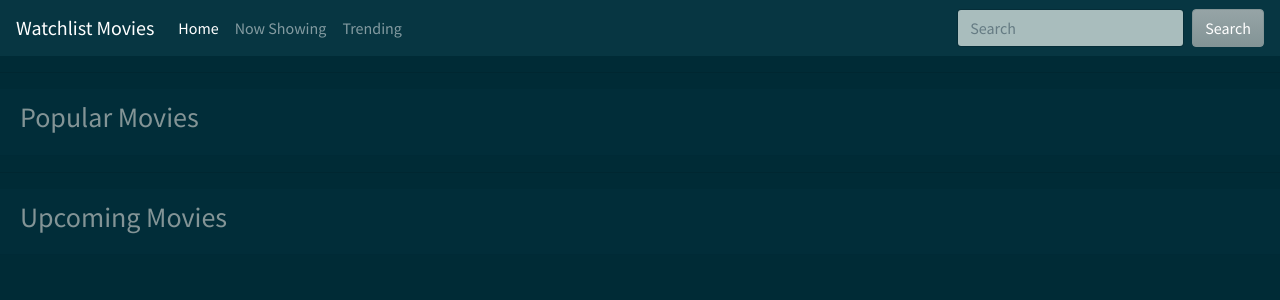
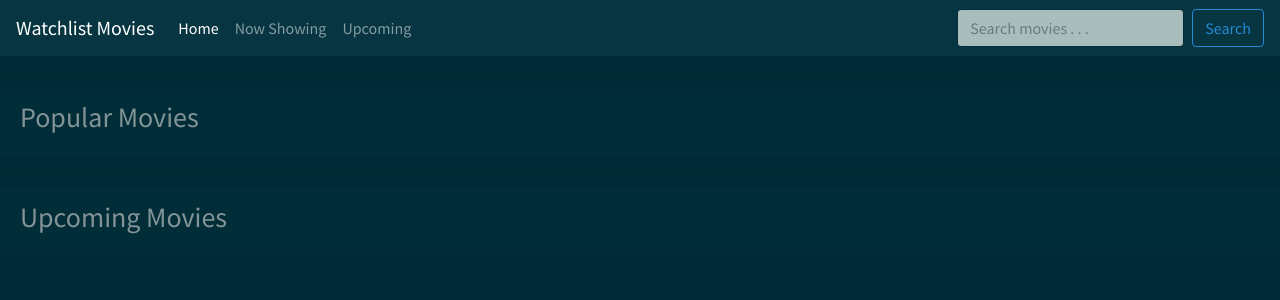
Before and after one commit to vonmutinda/Watchlist, a Flask app: template app/templates/index.html in a window 1280 px wide. Shown: the top 300 px of the page. Run offline with Flask 2, Linux system fonts and the light colour scheme; the template is opened without the code that fills it, so the values that code supplies are empty; some libraries are stand-ins or nearby versions.

Commit message:
styled search button

```diff
--- a/app/templates/base.html
+++ b/app/templates/base.html
@@ -7,13 +7,5 @@
 
 {% include 'navbar.html' %}
 
-
-        <div class="jumbotron">
-                <h3>
-                        Welcome to pythonFlask App .
-                 </h3>
-        </div>
-        <p style="font:monospace">Let There Be Excellence</p>
-
         {% block body %}
         {% endblock %}
--- a/app/templates/index.html
+++ b/app/templates/index.html
@@ -18,7 +18,7 @@
 <div class="card-header center">
         <h3>Upcoming Movies</h3>
 </div>
-<div class="row">
+<div id="upcoming" class="row">
         {{ macro.displayMovieList(upcoming) }}
 </div>
 
--- a/app/templates/movie.html
+++ b/app/templates/movie.html
@@ -2,7 +2,7 @@
 
 {% import 'macros.html' as macro %}
 
-<div class="container">
+<div class="container-fluid">
         {% block body %}
 
 
--- a/app/templates/navbar.html
+++ b/app/templates/navbar.html
@@ -1,5 +1,5 @@
 <nav class="navbar navbar-expand-lg navbar-dark bg-dark">
-    <a class="navbar-brand" href="#">Watchlist Movies</a>
+    <a class="navbar-brand" href="/">Watchlist Movies</a>
     <button class="navbar-toggler" type="button" data-toggle="collapse" data-target="#navbarColor02" aria-controls="navbarColor02" aria-expanded="false" aria-label="Toggle navigation">
         <span class="navbar-toggler-icon"></span>
     </button>
@@ -7,21 +7,21 @@
     <div class="collapse navbar-collapse" id="navbarColor02">
         <ul class="navbar-nav mr-auto">
         <li class="nav-item active">
-            <a class="nav-link" href="/about">Home <span class="sr-only">(current)</span></a>
+            <a class="nav-link" href="/">Home <span class="sr-only">(current)</span></a>
         </li>
         <li class="nav-item">
-            <a class="nav-link" href="/nowShowing">Now Showing</a>
+            <a class="nav-link" href="#upcoming">Now Showing</a>
         </li>
         <li class="nav-item">
-            <a class="nav-link" href="/#upcoming">Trending</a>
+            <a class="nav-link" href="#upcoming">Upcoming</a>
         </li>
         <!-- <li class="nav-item">
             <a class="nav-link" href="#">Upcoming</a>
         </li> -->
         </ul>
         <form class="form-inline my-2 my-lg-0">
-        <input class="form-control mr-sm-2" type="text" placeholder="Search">
-        <button class="btn btn-secondary my-2 my-sm-0" type="submit">Search</button>
+        <input class="form-control mr-sm-2" name='movie-query' placeholder="Search movies . . . ">
+        <button class="btn btn-outline-info my-2 my-sm-0" type="submit">Search</button>
         </form>
     </div>
 </nav>
--- a/app/templates/searched.html
+++ b/app/templates/searched.html
@@ -4,7 +4,7 @@
 <div class="container-fluid">
         {% block body %}
 
-        <h3 class="card-header center" > Found the following {{ searched |count  }} movie matches </h3>
+        <h3 class="card-header center" > Found the following {{ searched |count  }} movie matches for {{ search }} </h3>
 
         <div class="row">
             {{ macro.displayMovieList(searched) }}
```
Also changed, not shown: app/views.py (+14 -3 lines).
